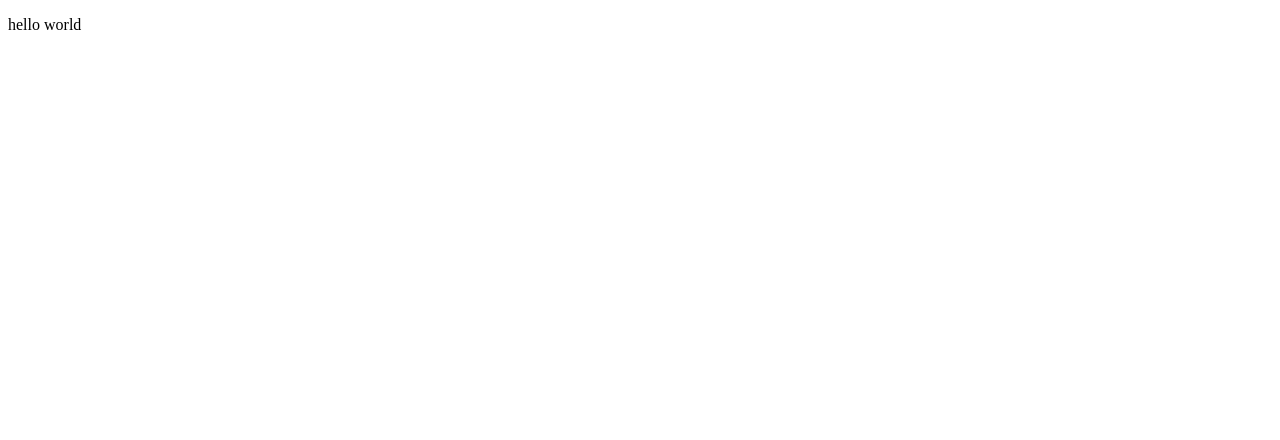
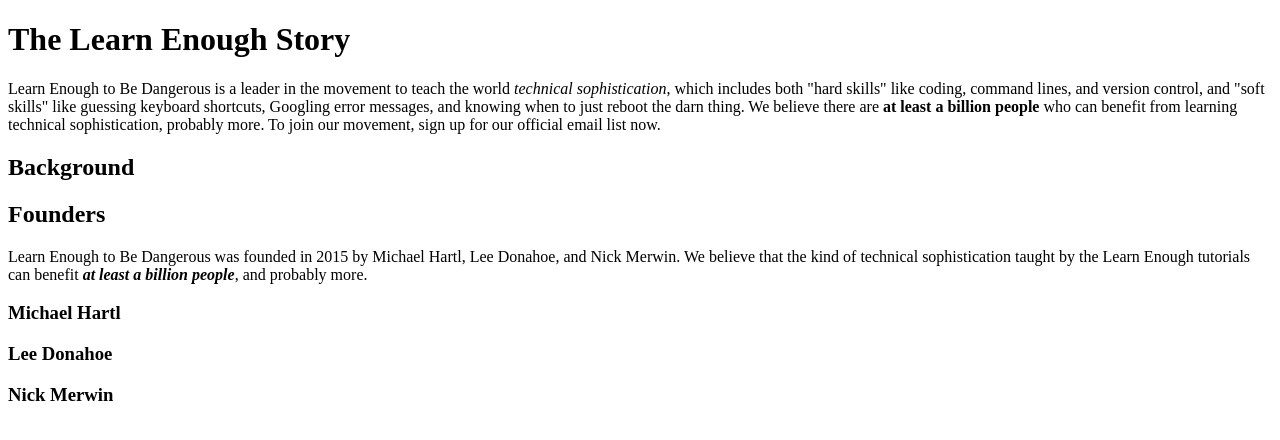
Before and after one commit to weiwei-yemen/weiwei-yemen.github.io, a plain HTML site: page index.html in a window 1280 px wide. Drawn offline with Linux system fonts and the light colour scheme.

Commit message:
feat(html): 更新首页内容和结构
- 修改DOCTYPE声明为小写格式
- 更新页面标题为“Learn Enough to Be Dangerous”
- 添加主标题和介绍段落，介绍技术复杂性的理念
- 增加背景和创始人章节的标题
- 补充创始人介绍段落及其列表
- 优化HTML结构，增强内容丰富度和可读性

```diff
--- a/index.html
+++ b/index.html
@@ -1,11 +1,41 @@
-<!DOCTYPE html>
+<!doctype html>
 <html lang="en">
-<head>
-    <meta charset="UTF-8">
-    <meta name="viewport" content="width=device-width, initial-scale=1.0">
-    <title>Document</title>
-</head>
-<body>
-    <p>hello world</p>
-</body>
+  <head>
+    <meta charset="UTF-8" />
+    <meta name="viewport" content="width=device-width, initial-scale=1.0" />
+    <title>Learn Enough to Be Dangerous</title>
+  </head>
+
+  <body>
+    <h1>The Learn Enough Story</h1>
+
+    <p>
+      Learn Enough to Be Dangerous is a leader in the movement to teach the
+      world <em>technical sophistication</em>, which includes both "hard skills"
+      like coding, command lines, and version control, and "soft skills" like
+      guessing keyboard shortcuts, Googling error messages, and knowing when to
+      just reboot the darn thing. We believe there are
+      <strong>at least a billion people</strong>
+      who can benefit from learning technical sophistication, probably more. To
+      join our movement, sign up for our official email list now.
+    </p>
+
+    <h2>Background</h2>
+
+    <h2>Founders</h2>
+
+    <p>
+      Learn Enough to Be Dangerous was founded in 2015 by Michael Hartl, Lee
+      Donahoe, and Nick Merwin. We believe that the kind of technical
+      sophistication taught by the Learn Enough tutorials can benefit
+      <em><strong>at least a billion people</strong></em
+      >, and probably more.
+    </p>
+
+    <h3>Michael Hartl</h3>
+
+    <h3>Lee Donahoe</h3>
+
+    <h3>Nick Merwin</h3>
+  </body>
 </html>
```
